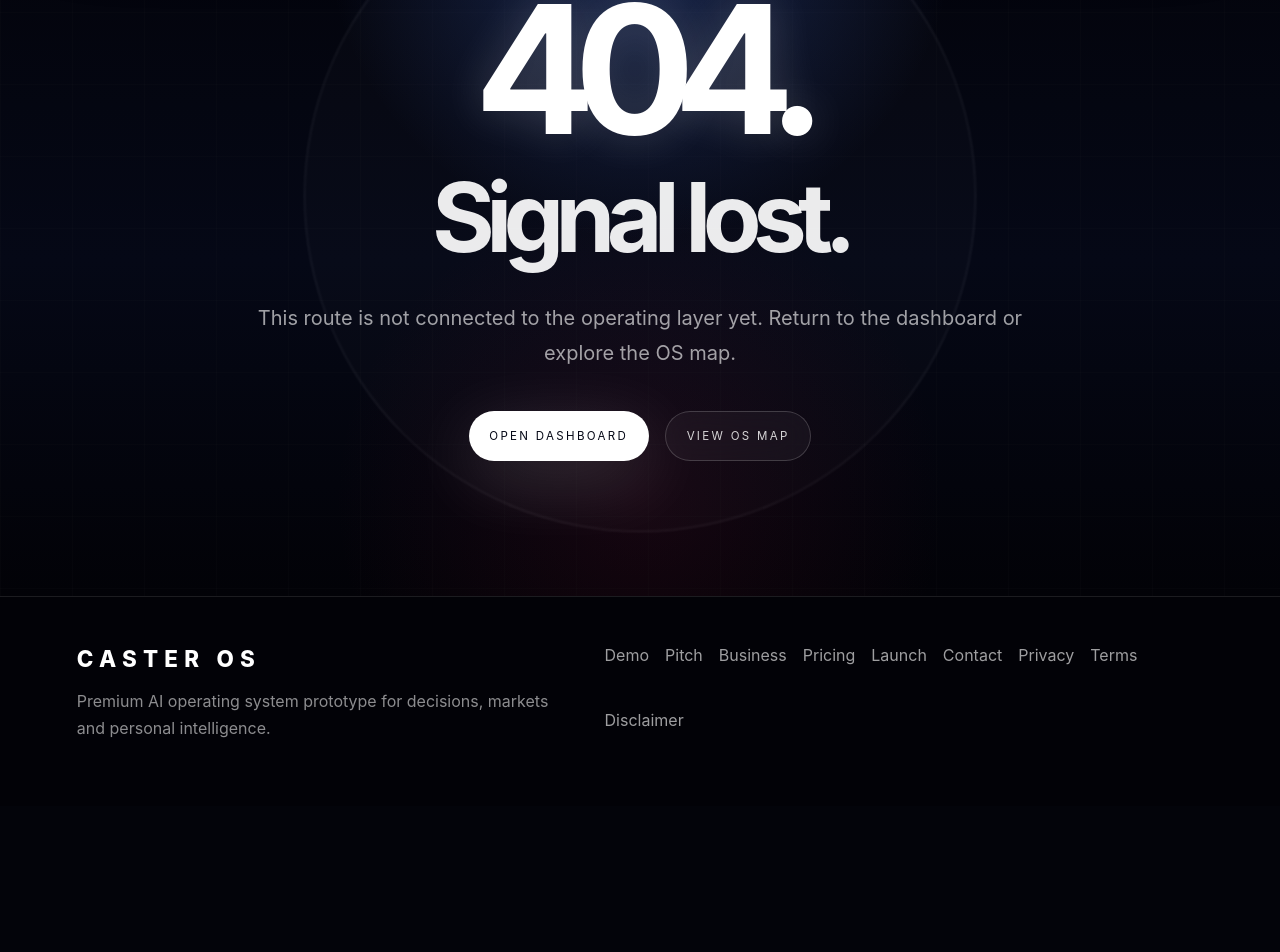
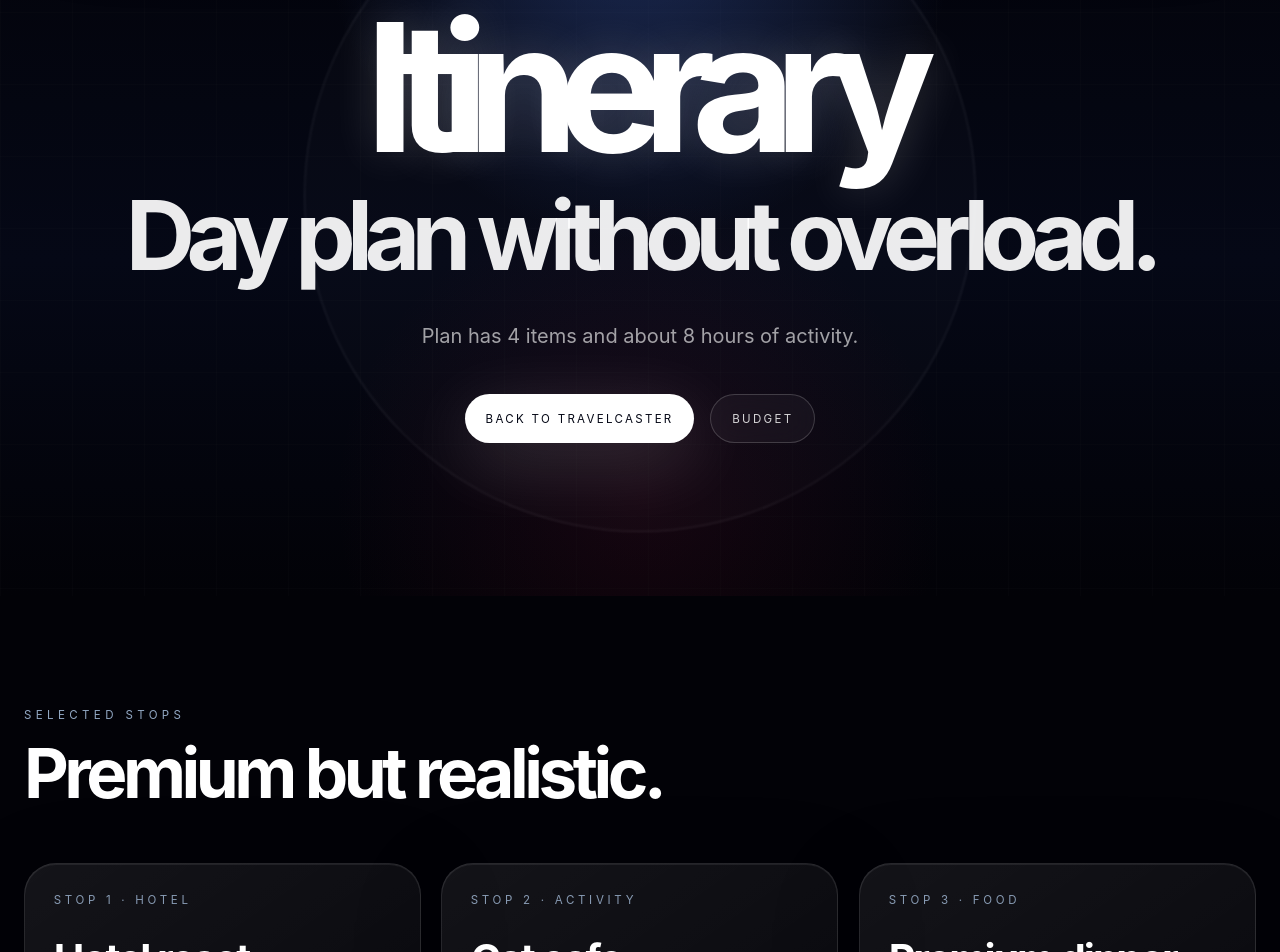
Before and after one commit to vv-glitchhub/Caster-hub, a Next.js app: page /apps/travelcaster/itinerary in a window 1280 px wide. Before the commit this address had no page. Shown: the part 204-1156 px from the top of the page. Before the commit the page ends 1010 px from the top, so only its background shows below. Built offline with nearby package versions, Linux system fonts and the light colour scheme.

Commit message:
Add Travelcaster itinerary workspace page

```diff
--- /dev/null
+++ b/app/apps/travelcaster/itinerary/page.tsx
@@ -0,0 +1,50 @@
+import MotionSurface from '../../../../components/MotionSurface'
+import { buildDayPlan } from '../../../../lib/travelcaster-engine'
+
+const items = [
+  { title: 'Hotel reset', type: 'hotel' as const, cost: 80, durationMinutes: 90, priority: 'high' as const, note: 'Start with a calm base.' },
+  { title: 'Cat cafe', type: 'activity' as const, cost: 18, durationMinutes: 75, priority: 'high' as const, note: 'Relaxed stop.' },
+  { title: 'Museum block', type: 'activity' as const, cost: 20, durationMinutes: 150, priority: 'medium' as const, note: 'Keep it focused.' },
+  { title: 'Premium dinner', type: 'food' as const, cost: 190, durationMinutes: 180, priority: 'high' as const, note: 'Main evening event.' },
+  { title: 'Cocktail slot', type: 'food' as const, cost: 45, durationMinutes: 90, priority: 'medium' as const, note: 'Only if energy is good.' }
+]
+
+const plan = buildDayPlan(items, { maxItems: 5, maxMinutes: 540 })
+
+export default function TravelcasterItineraryPage() {
+  return (
+    <main className="home-page">
+      <section className="home-hero">
+        <div className="home-bg" />
+        <div className="home-grid" />
+        <div className="home-orb" />
+        <div className="home-hero-inner">
+          <p className="home-eyebrow">Travelcaster Itinerary</p>
+          <h1 className="home-title">Itinerary</h1>
+          <h2 className="home-subtitle">Day plan without overload.</h2>
+          <p className="home-lead">{plan.summary}</p>
+          <div className="home-actions">
+            <a className="primary-button" href="/apps/travelcaster">Back to Travelcaster</a>
+            <a className="secondary-button" href="/apps/travelcaster/budget">Budget</a>
+          </div>
+        </div>
+      </section>
+
+      <section className="home-section">
+        <div className="home-container">
+          <p className="section-label">Selected Stops</p>
+          <h2 className="section-title">Premium but realistic.</h2>
+          <div className="home-module-grid">
+            {plan.items.map((item, index) => (
+              <MotionSurface key={item.title} className="home-module-card">
+                <p className="home-module-label">Stop {index + 1} · {item.type}</p>
+                <h3 className="home-module-title">{item.title}</h3>
+                <p className="home-module-text">{item.note} Cost €{item.cost}. Duration {item.durationMinutes} min.</p>
+              </MotionSurface>
+            ))}
+          </div>
+        </div>
+      </section>
+    </main>
+  )
+}
```
